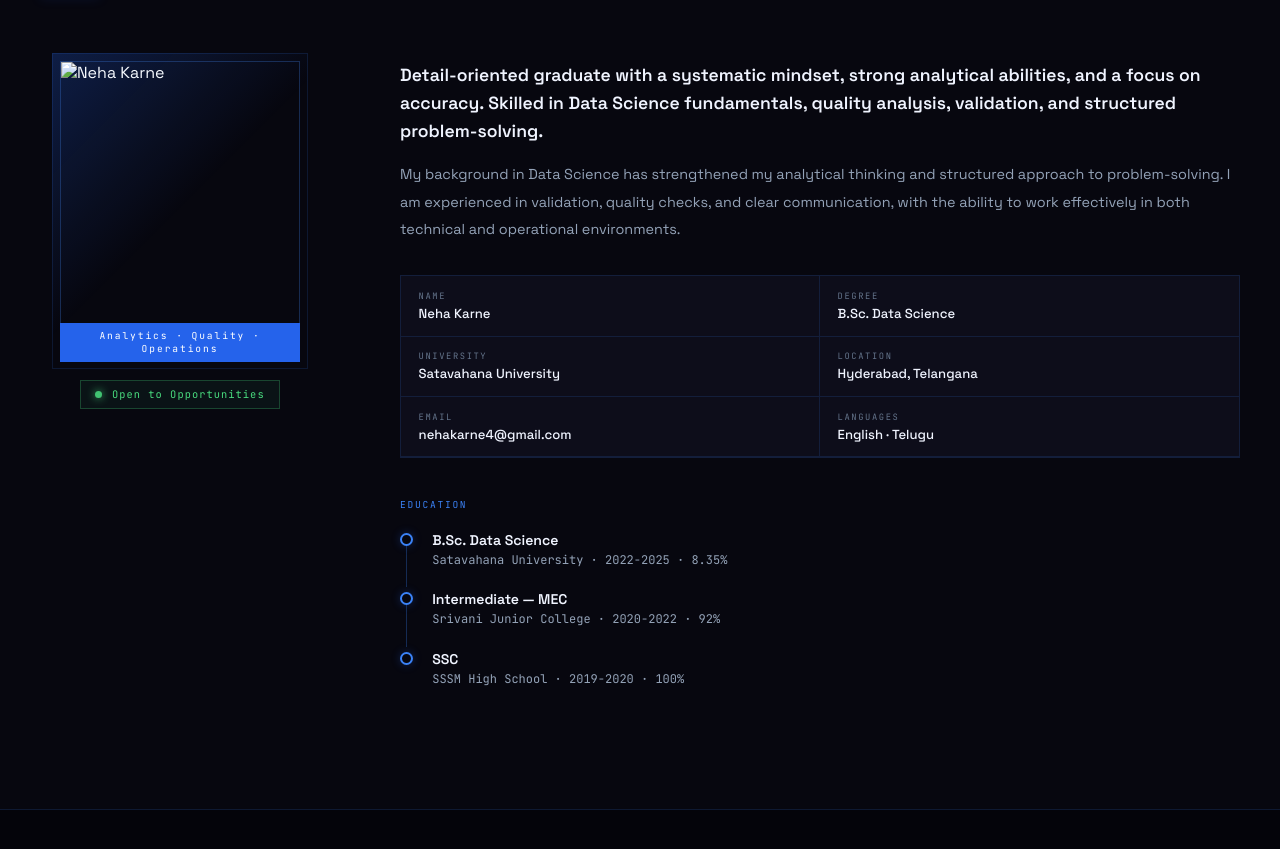
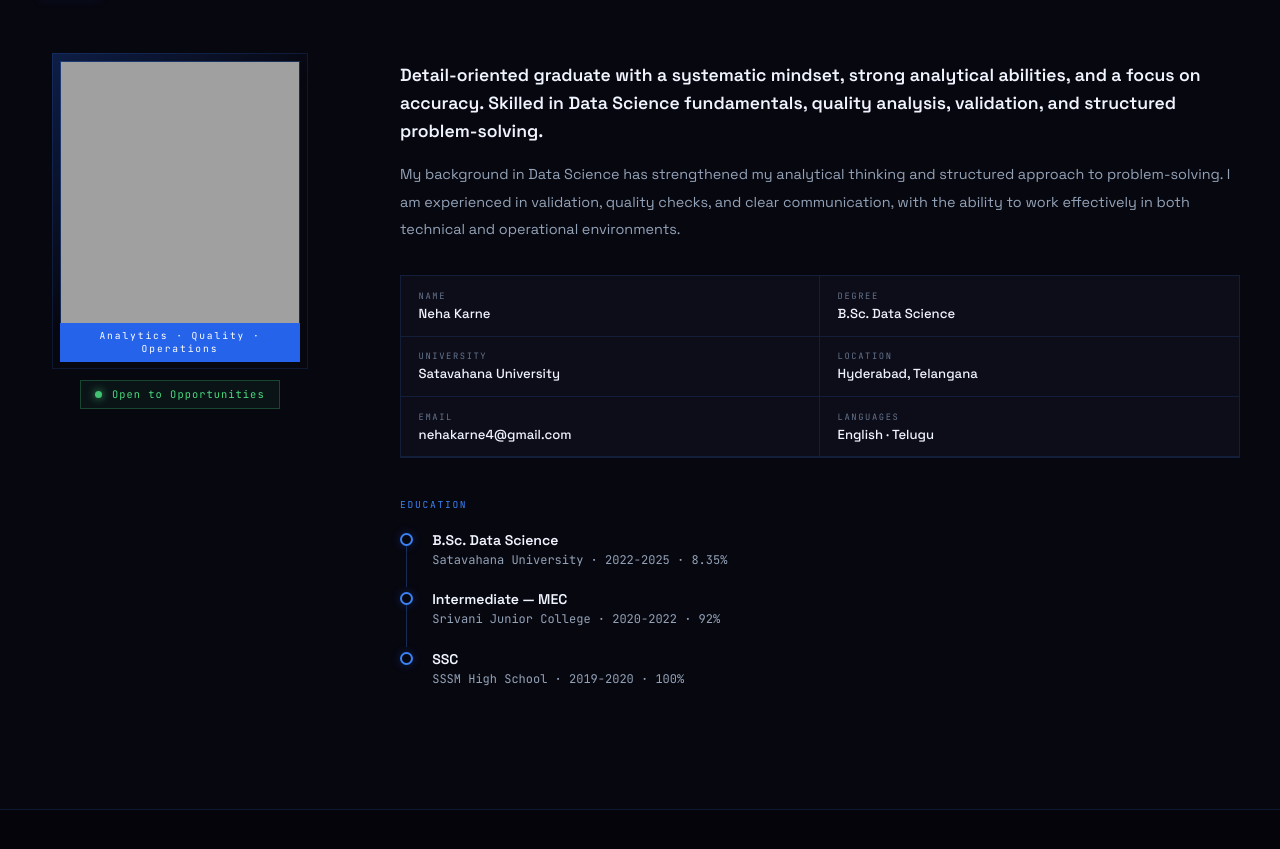
Before and after one commit to priyanshu-pvt/Neha-portfolio, a plain HTML site: page index.html in a window 1280 px wide. Shown: the part 1104-1953 px from the top of the page. Drawn offline with nearby package versions, Linux system fonts and the light colour scheme; the site is published under a folder, as on GitHub Pages, so addresses that start at the root find nothing.

Commit message:
Update index.html

```diff
--- a/index.html
+++ b/index.html
@@ -4,7 +4,7 @@
     <meta charset="UTF-8" />
     <meta name="viewport" content="width=device-width, initial-scale=1.0" />
     <title>Neha Karne — Portfolio</title>
-    <link rel="icon" href="/icon.png" />
+    <link rel="icon" href="icon.png" />
     <link rel="preconnect" href="https://fonts.googleapis.com" />
     <link rel="preconnect" href="https://fonts.gstatic.com" crossorigin />
     <link
@@ -84,7 +84,7 @@
       <div class="about-layout">
         <div class="about-photo-col" data-aos="fade-right" data-aos-delay="100">
           <div class="photo-wrap">
-            <img src="/DP.png" alt="Neha Karne" />
+            <img src="DP.png" alt="Neha Karne" />
             <div class="photo-ring"></div>
             <div class="photo-tag">Analytics · Quality · Operations</div>
           </div>
```
